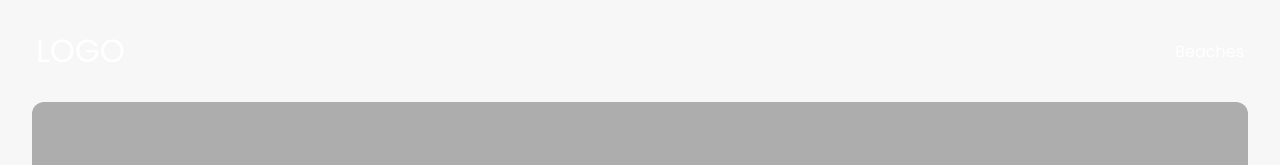
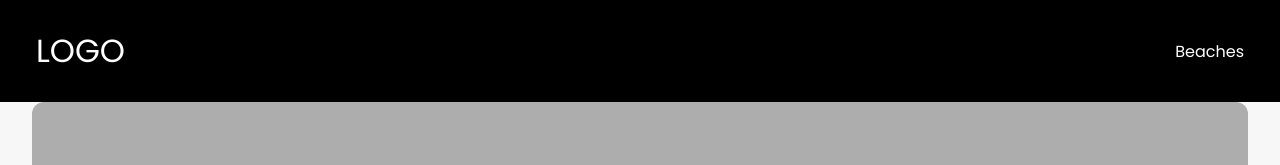
Before and after one commit to JoseTarinT/protected-beaches, a plain HTML site: page beaches.html in a window 1280 px wide. Shown: the top 165 px of the page. Drawn offline with Linux system fonts and the light colour scheme.

Commit message:
Update beaches.html

```diff
--- a/beaches.html
+++ b/beaches.html
@@ -12,7 +12,7 @@
     <link rel="stylesheet" href="./style.css">
 </head>
 <body>
-    <nav class="nav">
+    <nav class="navBeaches">
         <div class="logo"><a href="index.html">LOGO</a></div>
         <div class="navMenu">
             <ul class="menu">
```
